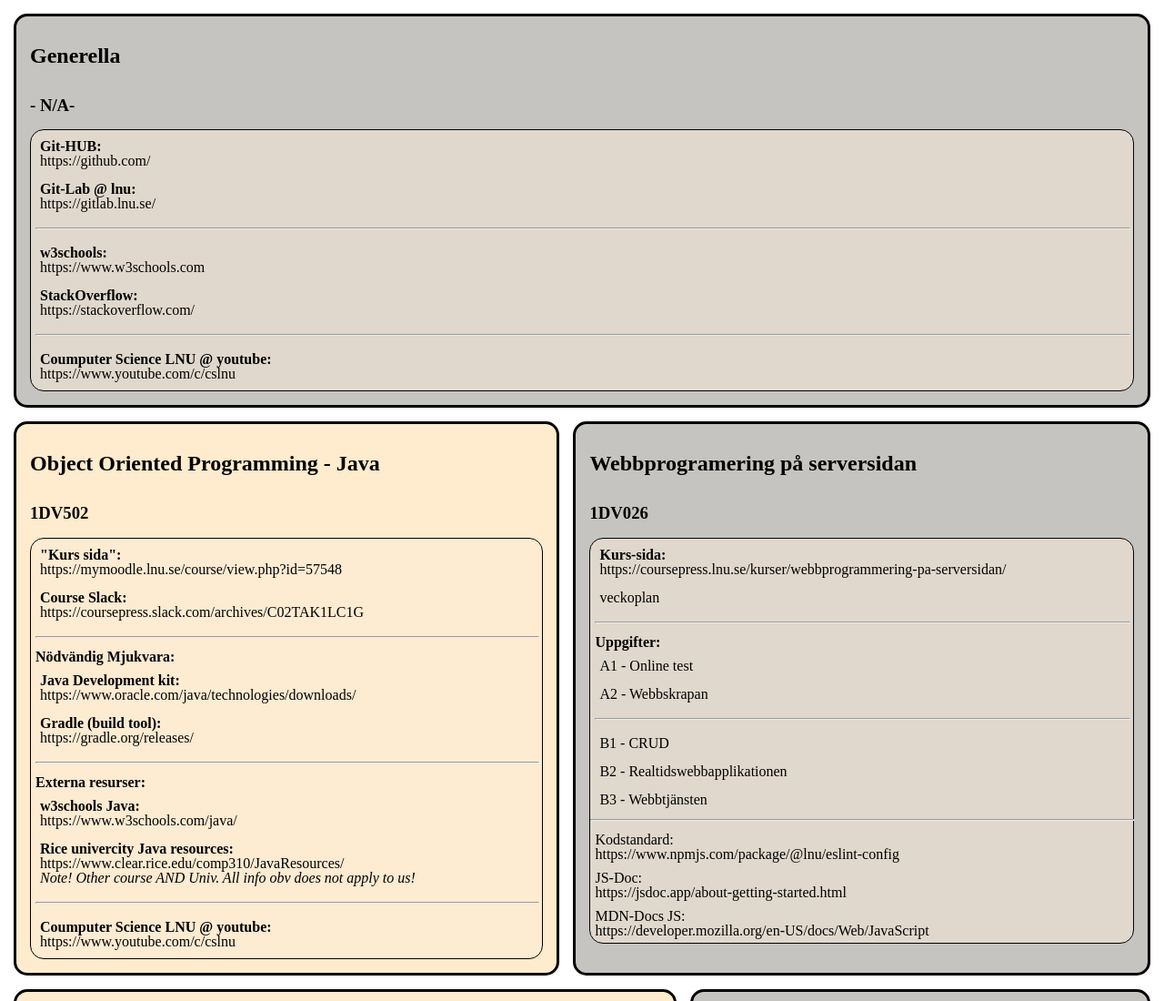
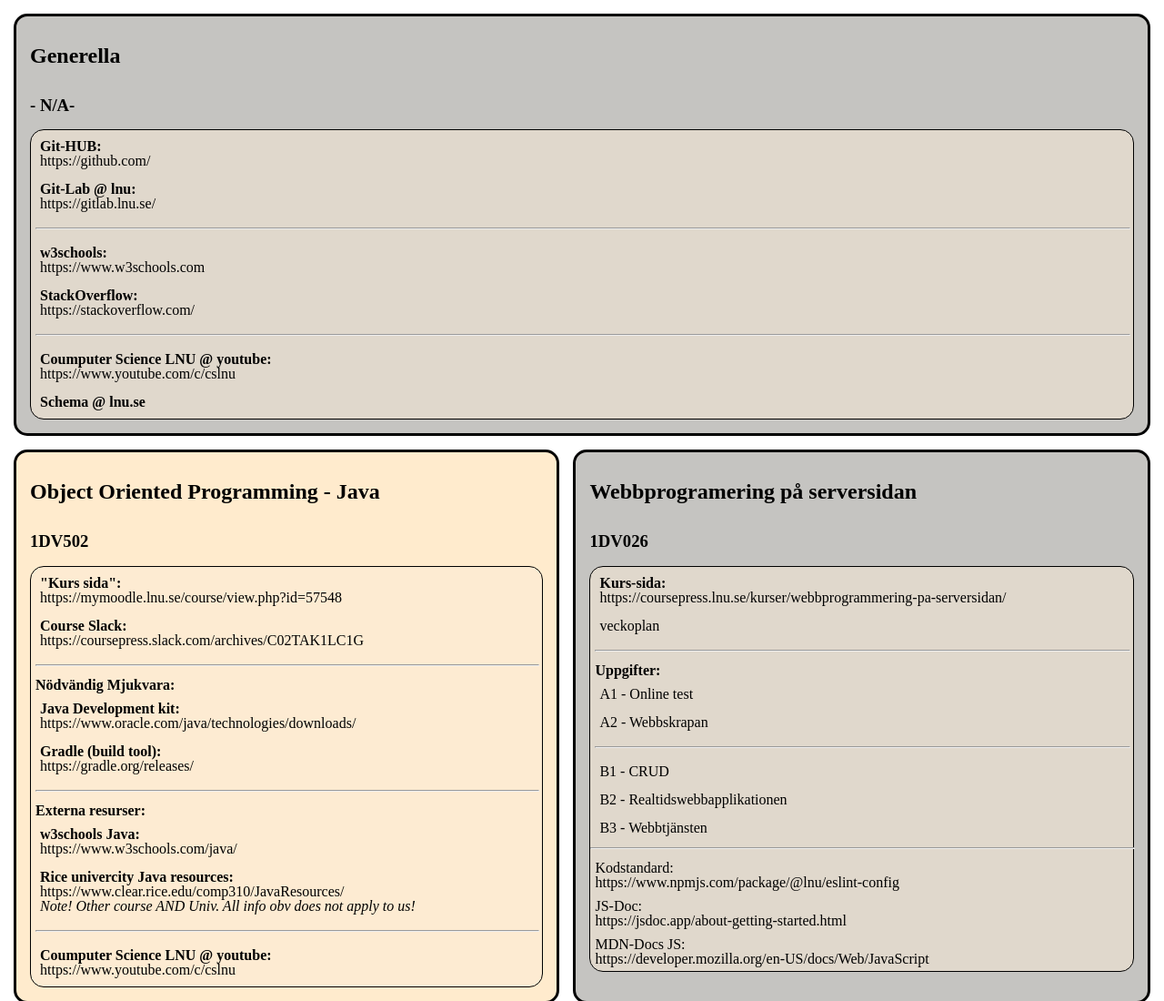
Before and after one commit to kodsmed/shortcuts, a plain HTML site: page index.html in a window 1280 px wide. Shown: the top 1100 px of the page at 91% size. Drawn offline with Linux system fonts and the light colour scheme.

Commit message:
add schedule link

```diff
--- a/index.html
+++ b/index.html
@@ -133,7 +133,9 @@
           <li><a href=https://stackoverflow.com/"><b>StackOverflow:<br></b>https://stackoverflow.com/</a target="_blank"></li>
       <hr>
       <li><a href="https://www.youtube.com/c/cslnu" target="_blank"><b>Coumputer Science LNU @ youtube:</b><br>https://www.youtube.com/c/cslnu</a>
-
+      </li>
+      <li>
+        <a href="https://cloud.timeedit.net/lnu/web/schema2/riqvoQ9qY7XZ9QQyYp987ZQ065Zcw56QQZZ6715Q3Yo.html"><b>Schema @ lnu.se</b></a>
       </li>
     </ul>
     </nav>
```
